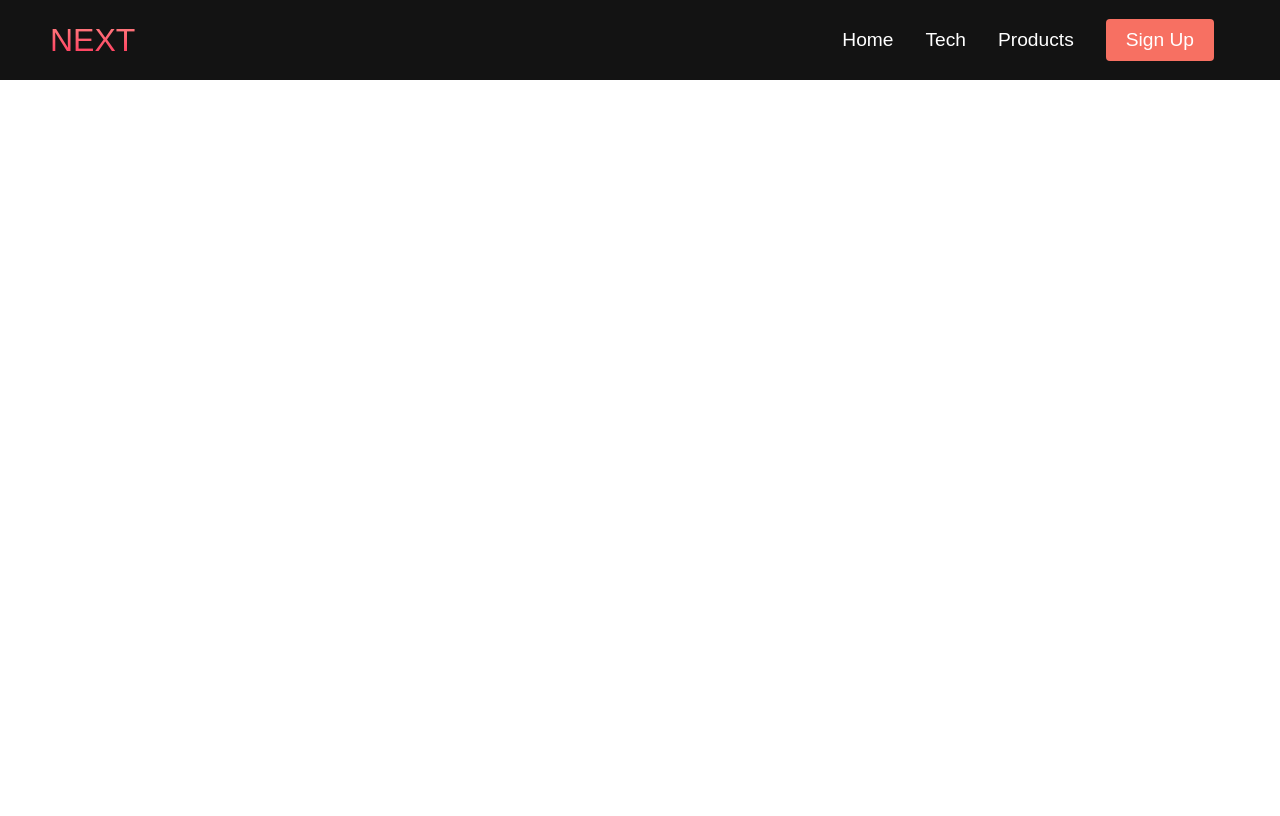
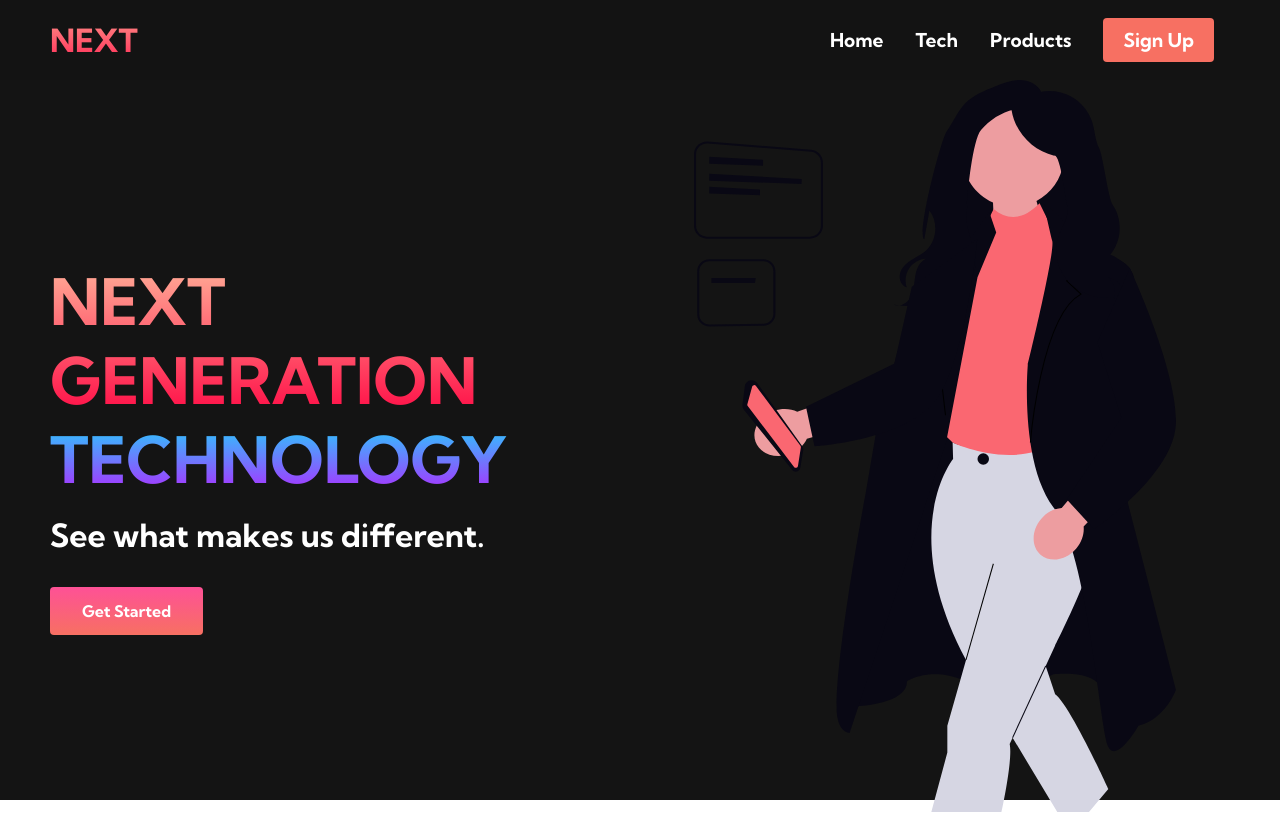
Before and after one commit to ctonneslan/beginner-website, a plain HTML site: page index.html in a window 1280 px wide. Drawn offline with Linux system fonts and the light colour scheme.

Commit message:
Added Hero section with changes to both html and css files. Imported a Google font as well.

```diff
--- a/index.html
+++ b/index.html
@@ -5,6 +5,9 @@
     <meta name="viewport" content="width=device-width, initial-scale=1.0">
     <title>NEXT Website</title>
     <link rel="stylesheet" href="styles.css">
+    <link rel="preconnect" href="https://fonts.googleapis.com">
+    <link rel="preconnect" href="https://fonts.gstatic.com" crossorigin>
+    <link href="https://fonts.googleapis.com/css2?family=Kumbh+Sans:wght@700&display=swap" rel="stylesheet">
 </head>
 <body>
     <!-- Navbar Section -->
@@ -33,7 +36,19 @@
         </div>
     </nav>
     <!-- Hero Section -->
-
+     <div class="main">
+        <div class="main__container">
+            <div class="main__content">
+                <h1>NEXT GENERATION</h1>
+                <h2>TECHNOLOGY</h2>
+                <p>See what makes us different.</p>
+                <button class="main__btn"><a href="/">Get Started</a></button>
+            </div>
+            <div class="main__img--container">
+                <img src="images/pic1.svg" alt="pic" id="main__img">
+            </div>
+        </div>
+     </div>
     <script src="app.js"></script>
 </body>
 </html>
--- a/styles.css
+++ b/styles.css
@@ -195,3 +195,97 @@
         transform: translateY(-8px) rotate(-45deg);
     }
  }
+
+ /* Hero Section CSS */
+
+ .main {
+    background-color: #141414;
+ }
+
+ .main__container {
+    display: grid;
+    grid-template-columns: 1fr 1fr;
+    align-items: center;
+    justify-content: center;
+    margin: 0 auto;
+    height: 90vh;
+    background-color: #141414;
+    z-index: 1;
+    width: 100%;
+    max-width: 1300px;
+    padding: 0 50px;
+}
+
+.main__content h1 {
+    font-size: 4rem;
+    background-color: #ff8177;
+    background-image: linear-gradient(to top, #ff0844 0%, #ffb199 100%);
+    background-size: 100%;
+    -webkit-background-clip: text;
+    -moz-background-clip: text;
+    -webkit-text-fill-color: transparent;
+    -moz-text-fill-color: transparent;
+}
+
+.main__content h2 {
+    font-size: 4rem;
+    background-color: #ff8177;
+    background-image: linear-gradient(to top, #b721ff 0%, #21d4fd 100%);
+    background-size: 100%;
+    -webkit-background-clip: text;
+    -moz-background-clip: text;
+    -webkit-text-fill-color: transparent;
+    -moz-text-fill-color: transparent;
+}
+
+.main__content p {
+    margin-top: 1rem;
+    font-size: 2rem;
+    font-weight: 700;
+    color: #fff;
+}
+
+.main__btn {
+    font-size: 1rem;
+    background-image: linear-gradient(to top, #f77062 0%, #fe5196 100%);
+    padding: 14px 32px;
+    border: none;
+    border-radius: 4px;
+    color: #fff;
+    margin-top: 2rem;
+    cursor: pointer;
+    position: relative;
+    transition: all 0.35s;
+    outline: none;
+}
+
+.main__btn a {
+    position: relative;
+    z-index: 2;
+    color: #fff;
+    text-decoration: none;
+}
+
+.main__btn:after {
+    position: absolute;
+    content: '';
+    top: 0;
+    left: 0;
+    width: 0;
+    height: 100%;
+    background: #4837ff;
+    transition: all 0.35s;
+    border-radius: 4px;
+}
+
+.main__btn:hover {
+    color: #fff;
+}
+
+.main__btn:hover:after {
+    width: 100%;
+}
+
+.main__img--container {
+    text-align: center;
+}
```
Also changed, not shown: images/pic1.svg (added), 1 other file.
